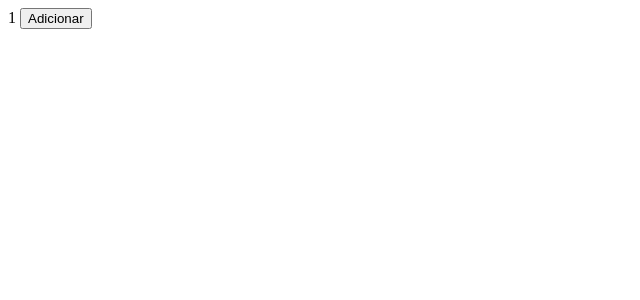
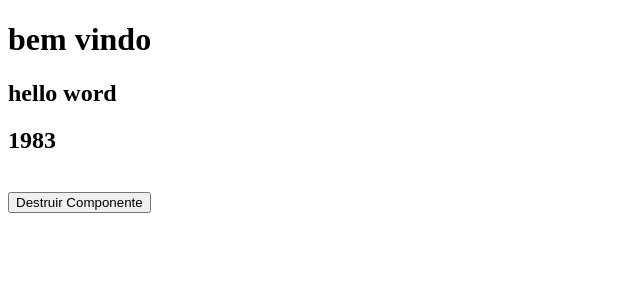
Before and after one commit to robertoamato/curso-angularudemy2022, an Angular app: page / in a window 1280 px wide. Shown: the top 300 px of the page, without its empty margins (0-640 px from the left). Built offline with nearby package versions, Linux system fonts and the light colour scheme.

Commit message:
curso-angularudemy2022

```diff
--- a/src/app/AppComponent.ts
+++ b/src/app/AppComponent.ts
@@ -1,42 +1,35 @@
-import { Component, OnInit, DoCheck, AfterContentInit, AfterContentChecked, AfterViewChecked } from '@angular/core';
+import { Component, OnInit } from '@angular/core';
 
 
 @Component({
   selector: 'app-root',
   template: `
-  {{valor}}
-  <button (click)="adicionar()">Adicionar</button>
+  <app-title *ngIf="destruir"></app-title>
+  <br>
+  <button (click)="DestruirComponent()">Destruir Componente</button>
   <router-outlet></router-outlet>
 
   `
 })
-export class AppComponent implements OnInit, DoCheck, AfterContentInit, AfterContentChecked, AfterViewChecked {
-  public valor: number = 1;
+export class AppComponent implements OnInit {
 
 
   constructor() { }
 
-  public adicionar(): number{
-    return this.valor += 1;
+
+
+
+
+  ngOnInit(): void { }
+
+
+  public destruir: boolean  = true;
+
+  public DestruirComponent(){
+    this.destruir = false;
 
 
   }
 
 
-  ngAfterViewChecked(): void {
-    console.log ("ngAfterViewChecked");
-  }
-  ngAfterContentChecked(): void {
-    console.log("gAfterContentChecked");
-  }
-  ngAfterContentInit(): void {
-    console.log("ngAfterContentInit");
-  }
-  ngDoCheck(): void {
-    console.log("ngDoCheck");
-  }
-  ngOnInit(): void {
-    console.log("ngOnInit");
-
-  }
 }
```
